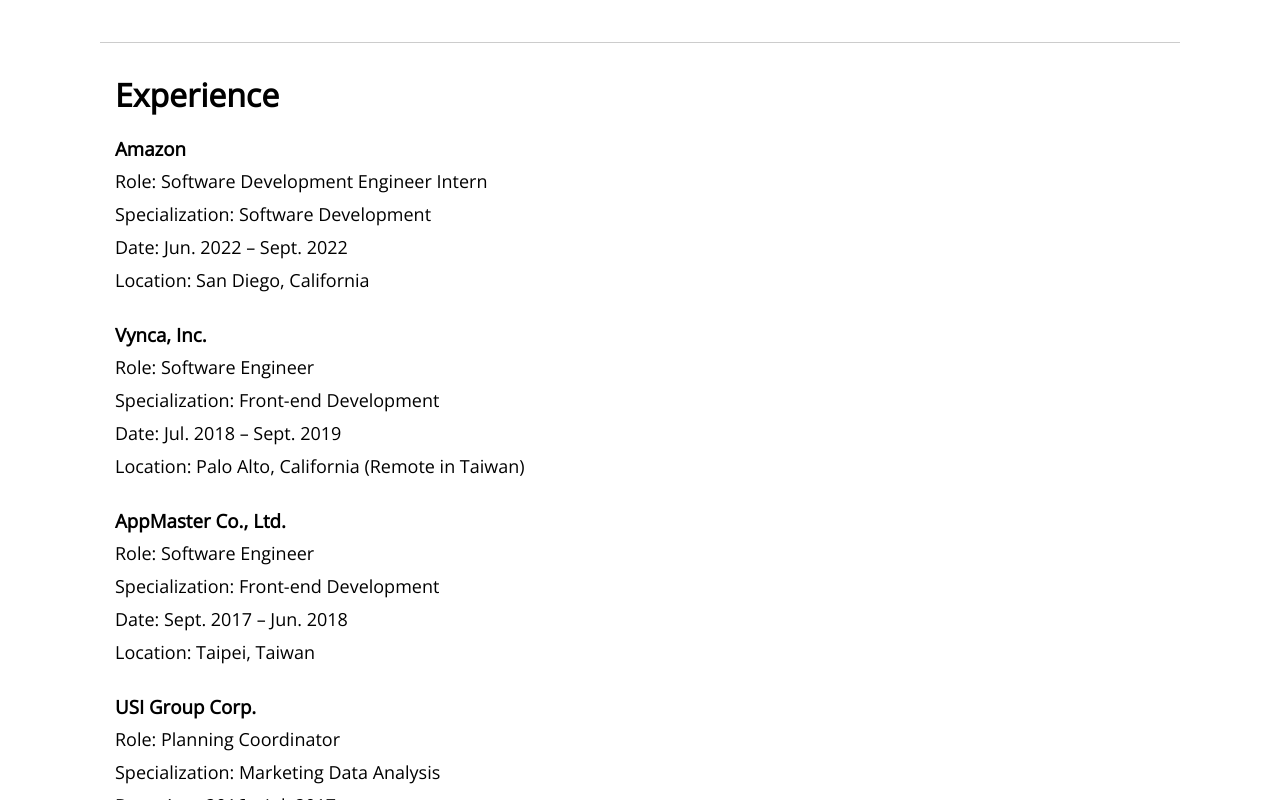
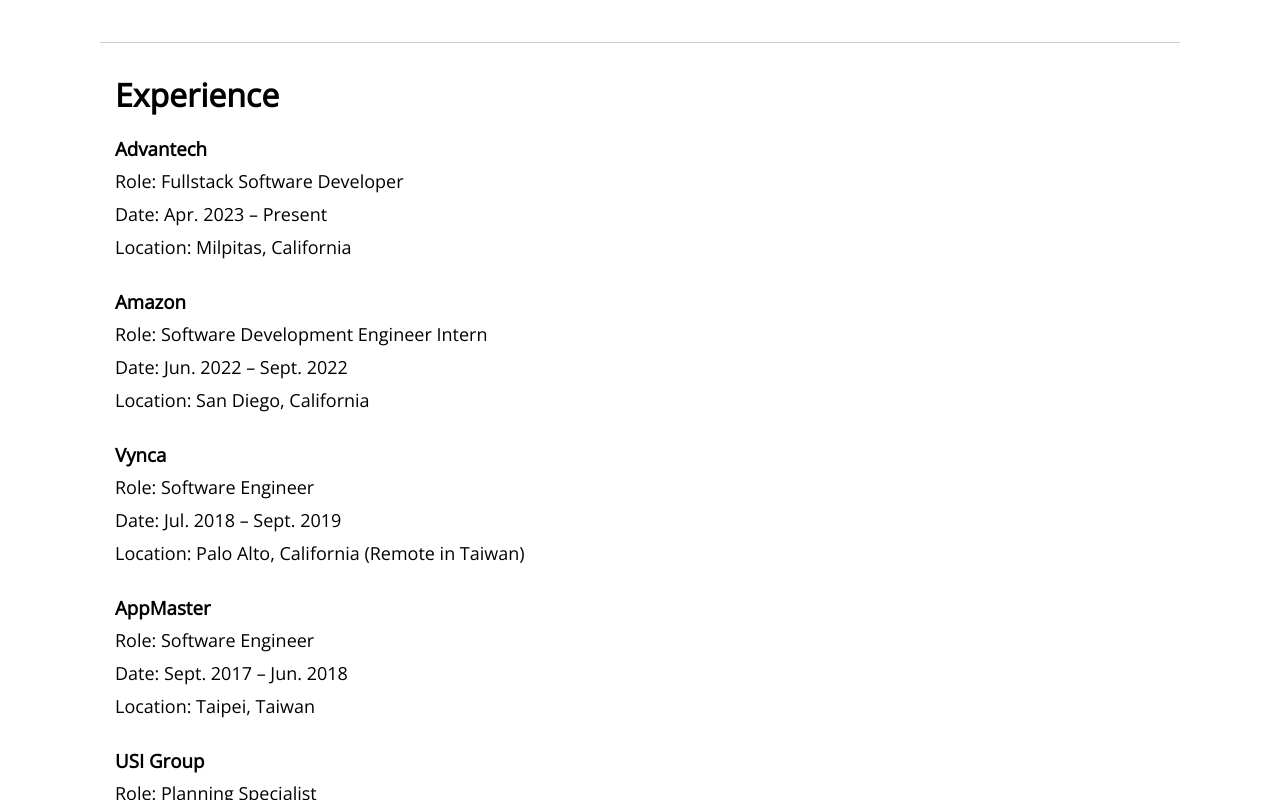
Before and after one commit to yrfang/yrfang.github.io, a React (Create React App) app: page /about in a window 1280 px wide. Shown: the part 280-1080 px from the top of the page. Built offline with nearby package versions, Linux system fonts and the light colour scheme; a web font is replaced by a local one.

Commit message:
Update my profile for 2025

```diff
--- a/src/App.js
+++ b/src/App.js
@@ -1,6 +1,6 @@
 import { BrowserRouter as Router, Switch, Route } from 'react-router-dom';
-import { Home, About, Project, Contact, NavBar, Footer } from './components';
-import './styles/app.scss';
+import { Home, About, Project, NavBar, Footer } from './components';
+import './styles/App.scss';
 
 function App() {
   return (
@@ -11,7 +11,6 @@
           <Route exact path="/"><Home /></Route>
           <Route path="/about"><About /></Route>
           <Route path="/project"><Project /></Route>
-          <Route path="/contact"><Contact /></Route>
         </Switch>
         <Footer />
       </div>
--- a/src/components/About.js
+++ b/src/components/About.js
@@ -16,27 +16,28 @@
 
         <div className="container experience">
           <h1>Experience</h1>
+          <h3>Advantech</h3>
+          <p>Role: Fullstack Software Developer</p>
+          <p>Date: Apr. 2023 – Present</p>
+          <p>Location: Milpitas, California</p>
+          <br />
           <h3>Amazon</h3>
           <p>Role: Software Development Engineer Intern</p>
-          <p>Specialization: Software Development</p>
           <p>Date: Jun. 2022 – Sept. 2022</p>
           <p>Location: San Diego, California</p>
           <br />
-          <h3>Vynca, Inc.</h3>
+          <h3>Vynca</h3>
           <p>Role: Software Engineer</p>
-          <p>Specialization: Front-end Development</p>
           <p>Date: Jul. 2018 – Sept. 2019</p>
           <p>Location: Palo Alto, California (Remote in Taiwan)</p>
           <br />
-          <h3>AppMaster Co., Ltd.</h3>
+          <h3>AppMaster</h3>
           <p>Role: Software Engineer</p>
-          <p>Specialization: Front-end Development</p>
           <p>Date: Sept. 2017 – Jun. 2018</p>
           <p>Location: Taipei, Taiwan</p>
           <br />
-          <h3>USI Group Corp.</h3>
-          <p>Role: Planning Coordinator</p>
-          <p>Specialization: Marketing Data Analysis</p>
+          <h3>USI Group</h3>
+          <p>Role: Planning Specialist</p>
           <p>Date: Aug. 2016 – Jul. 2017</p>
           <p>Location: Taipei, Taiwan</p>
         </div>
@@ -56,7 +57,7 @@
           <br />
           <h3>
             <a
-              href="https://www.ntu.edu.tw/english/index.html"
+              href="https://www.ntu.edu.tw/english/"
               target="_blank"
               rel="noreferrer"
             >
@@ -67,7 +68,7 @@
           <br />
           <h3>
             <a
-              href="https://www.ncku.edu.tw/index.php?Lang=en"
+              href="https://web.ncku.edu.tw/index.php?Lang=en"
               target="_blank"
               rel="noreferrer"
             >
--- a/src/components/Contact.js
+++ b/src/components/Contact.js
@@ -4,23 +4,7 @@
   return (
     <div className="contact">
       <h1>Let’s stay in touch!</h1>
-      {/* <iframe
-        src="https://www.google.com/maps/embed?pb=!1m14!1m8!1m3!1d12217.686702386945!2d-4.237703507654698!3d55.84799239237255!3m2!1i1024!2i768!4f13.1!3m3!1m2!1s0x0%3A0x4822cab96021be31!2sGlasgow%20Green!5e0!3m2!1sen!2suk!4v1610050447718!5m2!1sen!2suk"
-        frameBorder="0"
-        allowFullScreen=""
-        aria-hidden="false"
-        tabIndex="0"
-        title="address map"
-      ></iframe> */}
-
-      <h3>Phone</h3>
-      <p>(+1) 979-985-0609</p>
-
       <h3>Email</h3>
-      <p>fyr1116@gmail.com</p>
-
-      <h3>Address</h3>
-      <p>Irvine, California</p>
     </div>
   );
 };
--- a/src/components/Home.js
+++ b/src/components/Home.js
@@ -14,9 +14,6 @@
         <Link to="about">
           <button>More Info</button>
         </Link>
-        <a href="https://drive.google.com/file/d/1AWF68RH7JRmFpmJHbpFEEiwLb1WcR5i5/view?usp=share_link" target="_blank" rel="noreferrer">
-          <button>Resume</button>
-        </a>
       </div>
       <div className="person">
         <img
```
